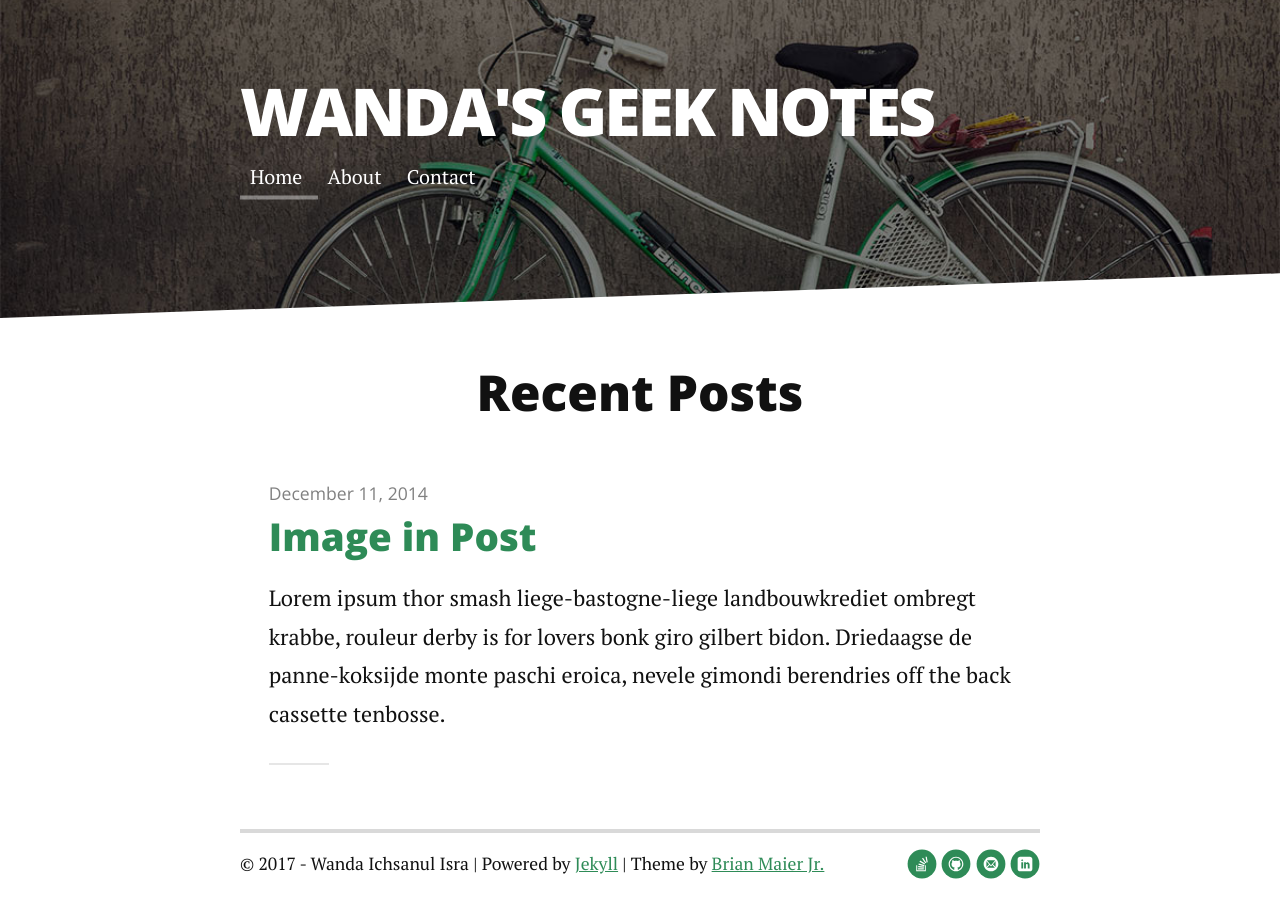
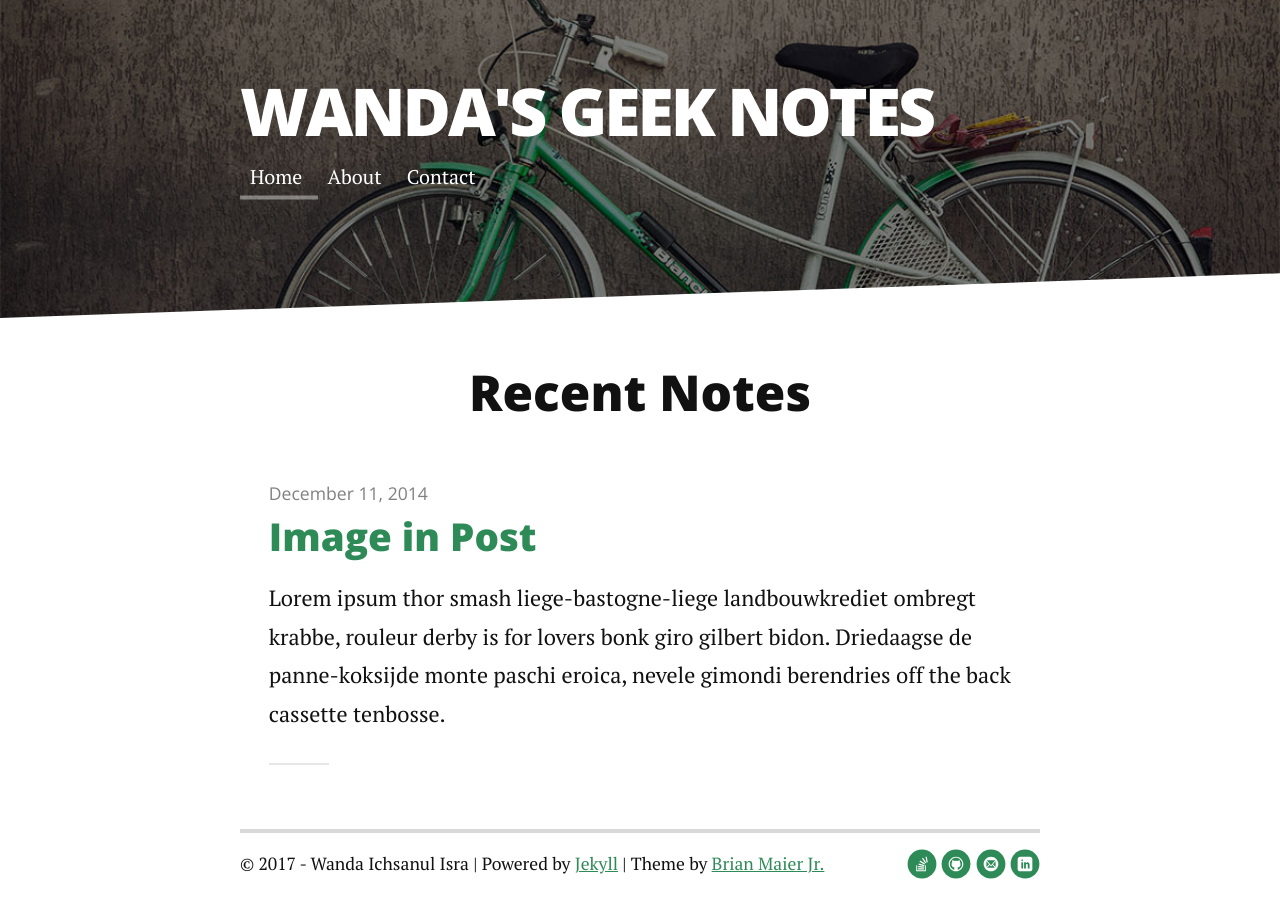
Before and after one commit to wlisrausr/wlisra.github.io, a Jekyll site: the page built from index.html, in a window 1280 px wide. Built offline with Jekyll 4.4.1, drawn with Linux system fonts in a browser that asks for light colours; nearby versions of some CDN libraries; the list of posts is cut into pages by our own code.

Commit message:
- Add main page title - Change page title

```diff
--- a/index.html
+++ b/index.html
@@ -1,9 +1,10 @@
 ---
 layout: default
+title: "Homepage"
 ---
 
 <div class="home" id="home">
-  <h2 class="pageTitle">Recent Posts</h2>
+  <h2 class="pageTitle">Recent Notes</h2>
   <ul class="posts noList">
     {% for post in paginator.posts %}
       <li>
```
